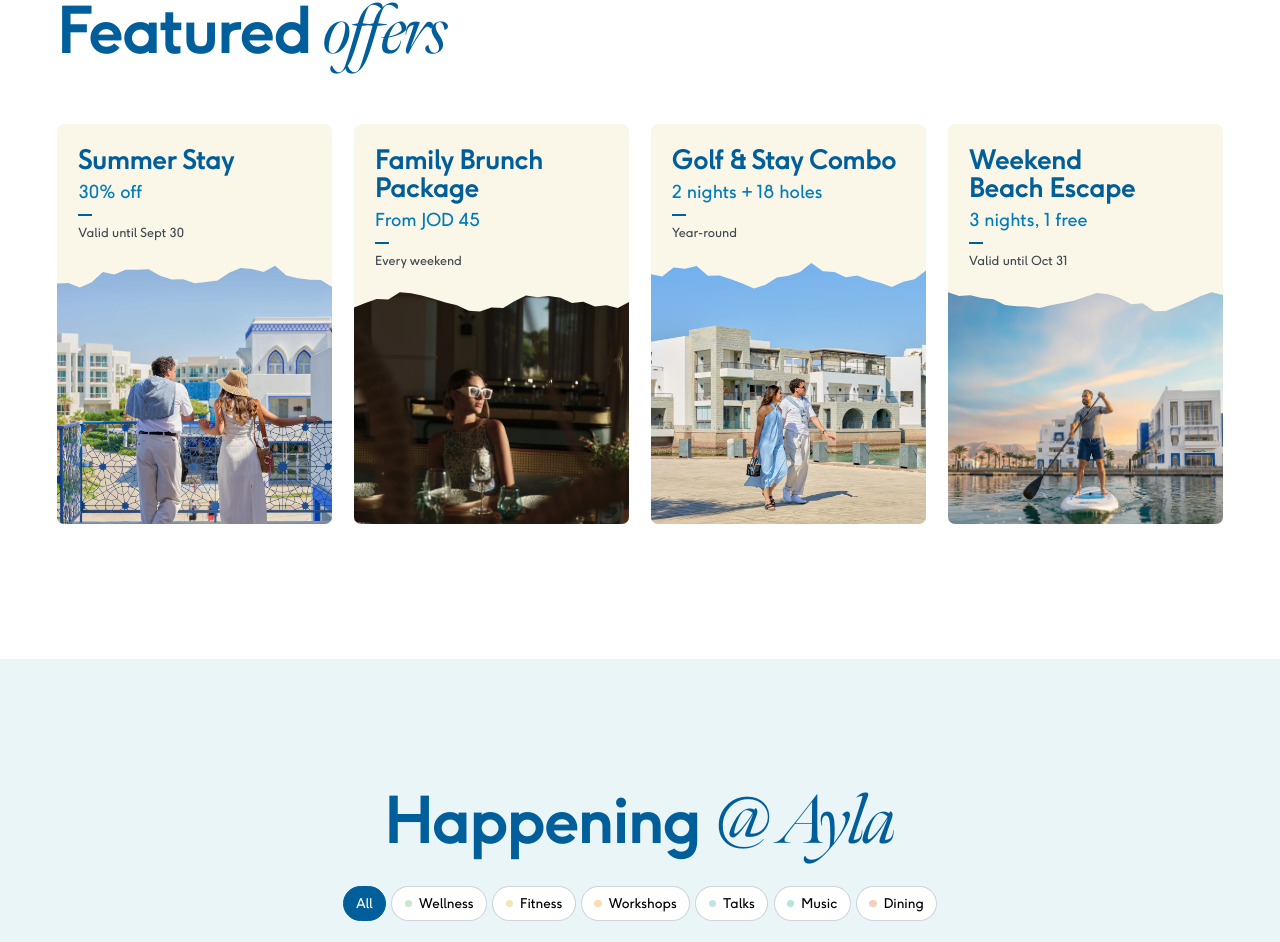
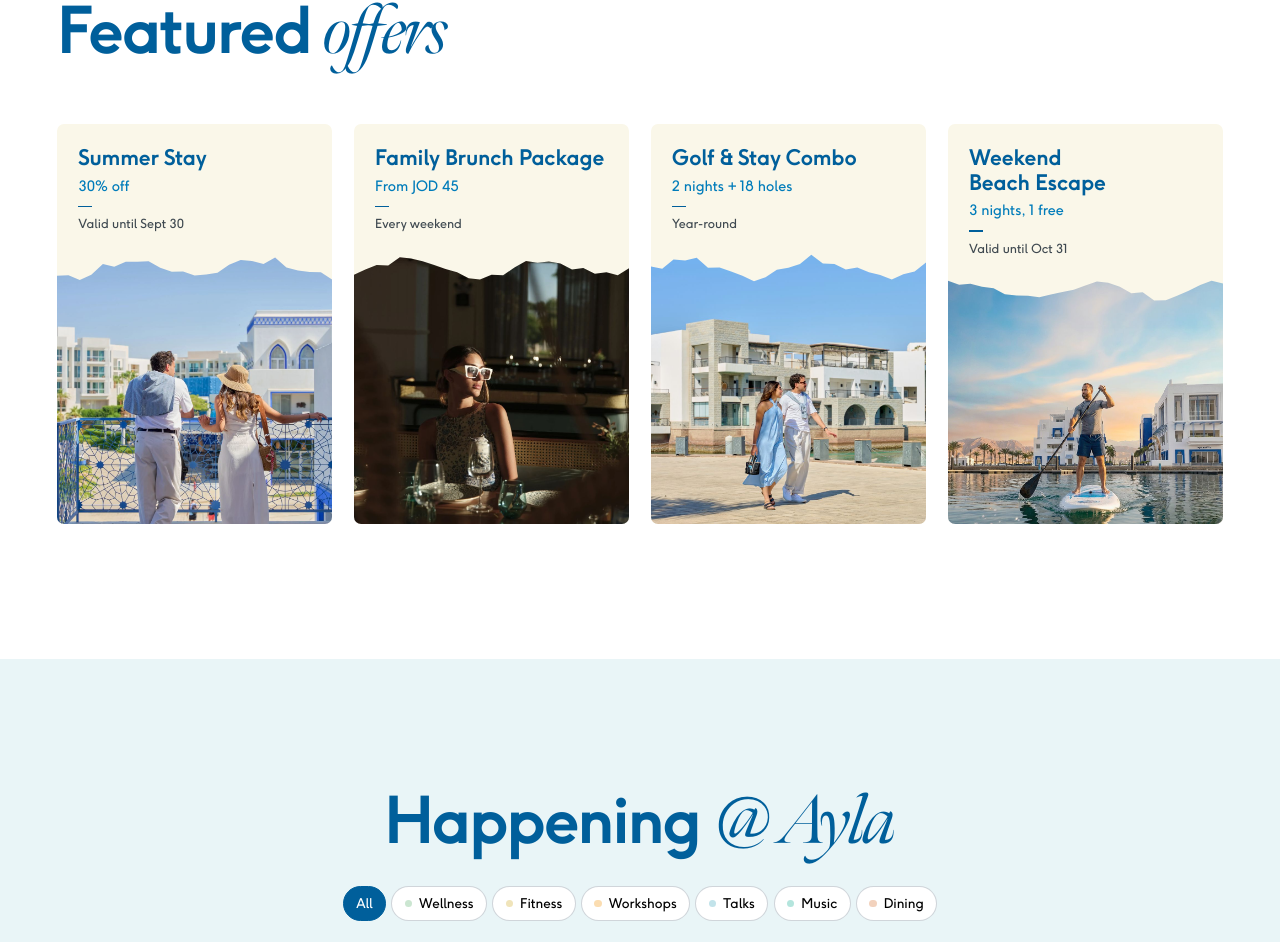
Before and after one commit to Ajo-jose/ayla, a Next.js app: page /whats-on in a window 1280 px wide. Shown: the part 867-1809 px from the top of the page. Built offline with nearby package versions, Linux system fonts and the light colour scheme.

Commit message:
What's On: offer card titles to site card scale (24px)
Co-Authored-By: Claude Sonnet 5.5 <noreply@anthropic.com>
Claude-Session: https://claude.ai/code/session_01Y6W7AE3QDYY7tn9okgErS7

```diff
--- a/app/whats-on/whats-on.css
+++ b/app/whats-on/whats-on.css
@@ -125,3 +125,4 @@
 @media (prefers-reduced-motion: reduce){.vp-rv,.vp-ri,.vp-ri img,.wh-s,.wh-m,.wh-w>span,.wh-meta,.pv-mapin,.ex-p,.ex-p img{transition:none!important;animation:none!important}.vp-rv{opacity:1;transform:none}.vp-ri{clip-path:none}.wh-w>span{transform:none}.wh-meta{opacity:1;transform:none}.pv-pin button::after{animation:none}.wh-nav button.on .wh-bar{animation:none;width:100%}}
 .wh-calhead{flex-direction:column;justify-content:center;align-items:center;gap:32px;text-align:center}.wh-calhead .vp-chips{justify-content:center}
 .wh-pill{font-size:10.5px;line-height:1.25;padding:5px 7px;max-height:36px}.wh-more{font-size:10px}
+.wh-otxt h3{font-size:24px;line-height:1.15;letter-spacing:-.01em}.wh-odeal{font-size:16px}
```
